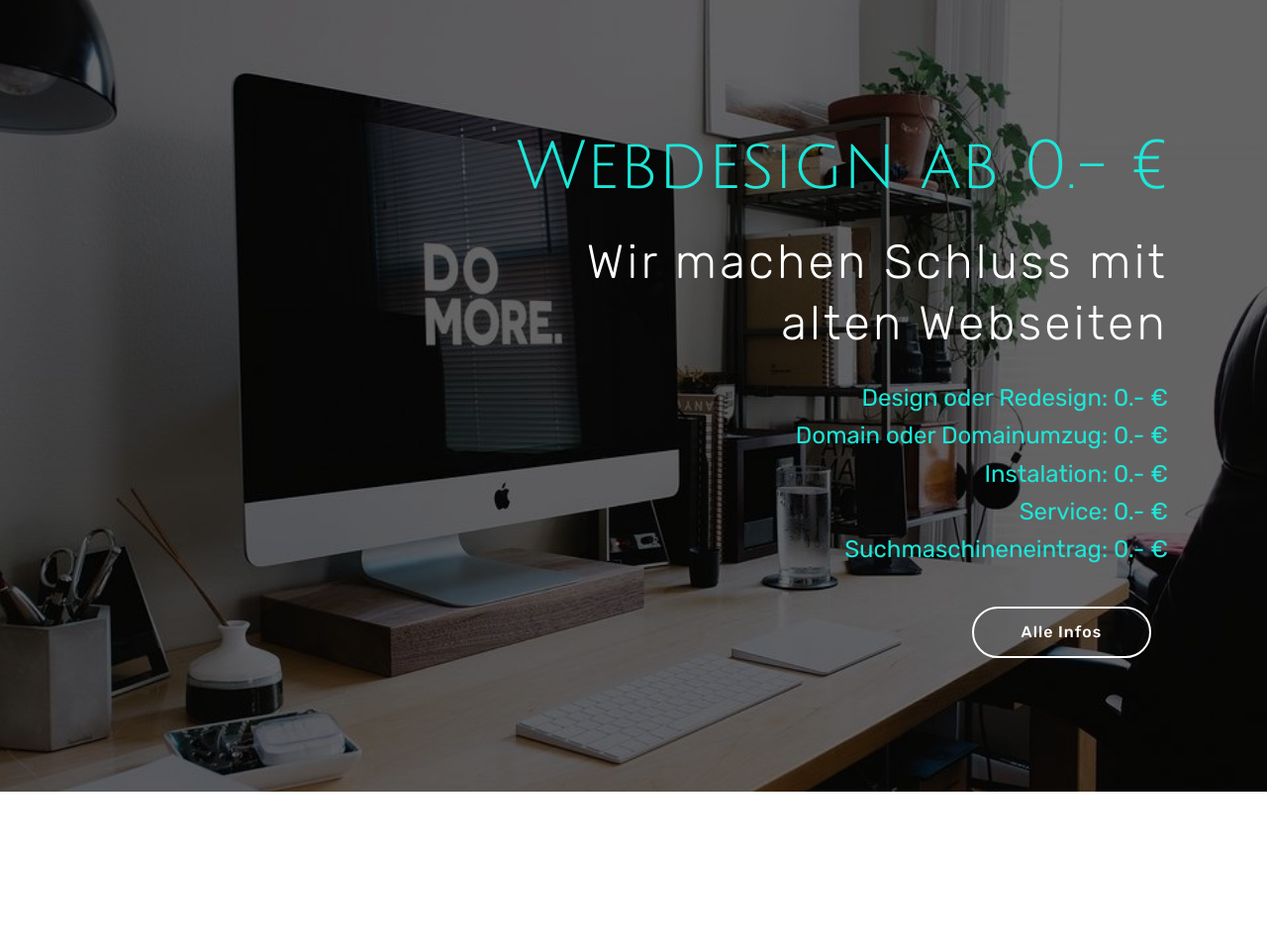
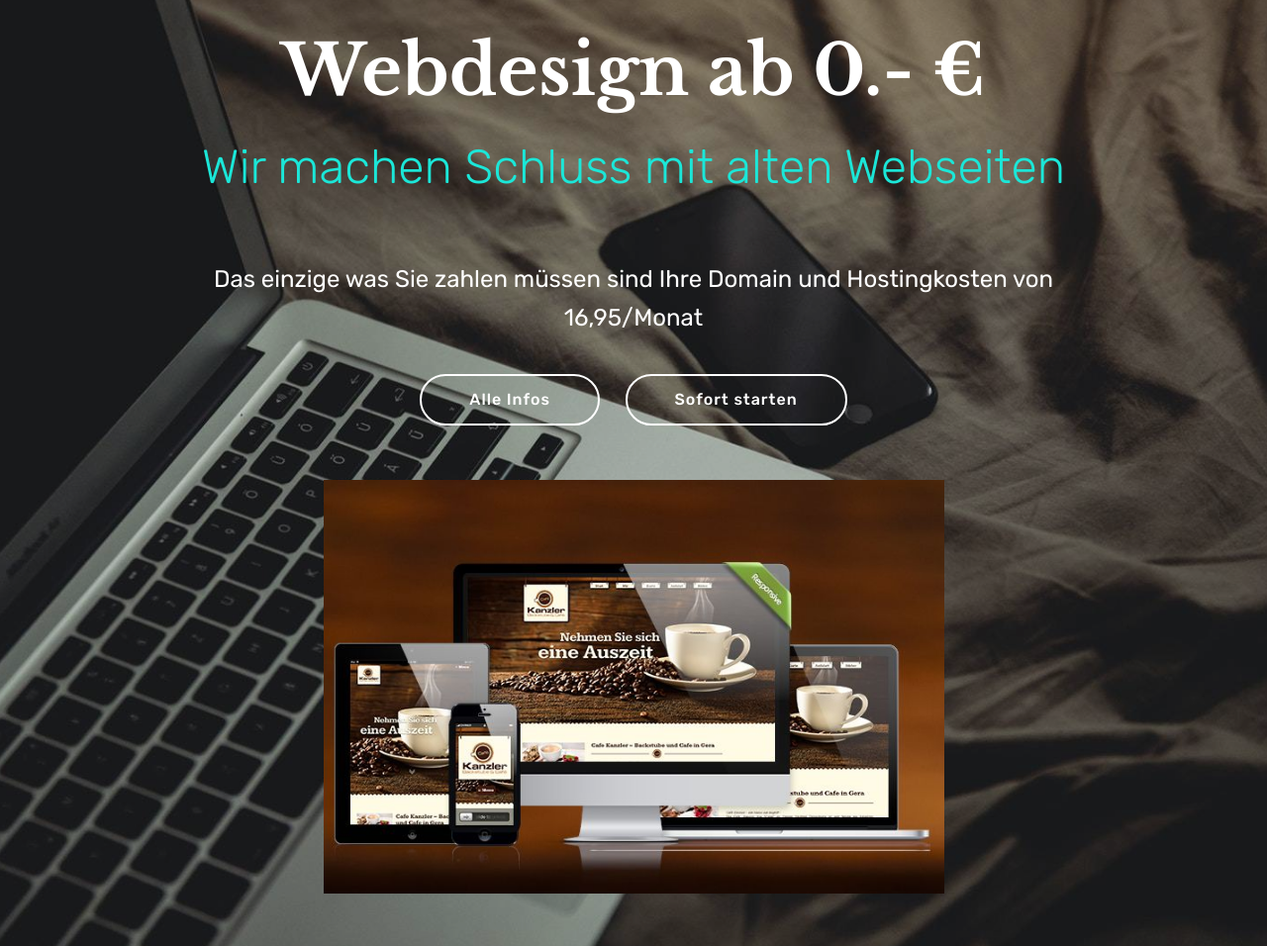
Before and after one commit to Web-Steps/homepage-ab-0Euro, a plain HTML site: page index.html in a window 1280 px wide. Shown: the top 956 px of the page at 99% size. Before the commit the page ends 800 px from the top, so only its background shows below. Drawn offline with nearby package versions, Linux system fonts and the light colour scheme.

Commit message:
create github pages

```diff
--- a/assets/images/hashes.json
+++ b/assets/images/hashes.json
@@ -1 +1 @@
-{"Bz1HcaNgdSsFSFZlJt7WFg==":"nulleuro-392x277.jpg","1IW715m7dQ2+ThBNpPUgOw==":"02.jpg","EHLXJz30A6msu4l2DcV76A==":"background2.jpg","W8aC22rU3p7pPCo9fvVpiw==":"mbr-720x1080.jpg","AVCqAGzAL/CJtr+bwMXyYw==":"computer-2593921_960-720-960x640.jpg"}
+{"Bz1HcaNgdSsFSFZlJt7WFg==":"nulleuro-392x277.jpg","1IW715m7dQ2+ThBNpPUgOw==":"02.jpg","EHLXJz30A6msu4l2DcV76A==":"background2.jpg","W8aC22rU3p7pPCo9fvVpiw==":"mbr-720x1080.jpg","AVCqAGzAL/CJtr+bwMXyYw==":"computer-2593921_960-720-960x640.jpg","TR3EC0e687towivo679bNQ==":"mbr-1623x1080.jpg","ZQAfT9AAgANgJ/tl/BZz1Q==":"mbr-1620x1080.jpg","qksI5KKX9B87PTi+IalkoQ==":"responsive-webdesign-700x467.jpg","fOAq1awyLpWdS9DG0XKU5g==":"mbr-721x1080.jpg","/c596FOYoXFNMCX2ogs7Gg==":"mbr-1-1620x1080.jpg"}
--- a/assets/mobirise/css/mbr-additional.css
+++ b/assets/mobirise/css/mbr-additional.css
@@ -1,4 +1,4 @@
-@import url(https://fonts.googleapis.com/css?family=Julius+Sans+One:400);
+@import url(https://fonts.googleapis.com/css?family=Libre+Baskerville:400,400i,700);
 @import url(https://fonts.googleapis.com/css?family=Rubik:300,300i,400,400i,500,500i,700,700i,900,900i);
 
 
@@ -21,11 +21,11 @@ body {
   line-height: 1.6;
 }
 .display-1 {
-  font-family: 'Julius Sans One', sans-serif;
-  font-size: 4.25rem;
+  font-family: 'Libre Baskerville', serif;
+  font-size: 4.4rem;
 }
 .display-1 > .mbr-iconfont {
-  font-size: 6.8rem;
+  font-size: 7.04rem;
 }
 .display-2 {
   font-family: 'Rubik', sans-serif;
@@ -62,9 +62,9 @@ body {
 /* 0.65 - min scale variable, may vary */
 @media (max-width: 768px) {
   .display-1 {
-    font-size: 3.4rem;
-    font-size: calc( 2.1374999999999997rem + (4.25 - 2.1374999999999997) * ((100vw - 20rem) / (48 - 20)));
-    line-height: calc( 1.4 * (2.1374999999999997rem + (4.25 - 2.1374999999999997) * ((100vw - 20rem) / (48 - 20))));
+    font-size: 3.52rem;
+    font-size: calc( 2.19rem + (4.4 - 2.19) * ((100vw - 20rem) / (48 - 20)));
+    line-height: calc( 1.4 * (2.19rem + (4.4 - 2.19) * ((100vw - 20rem) / (48 - 20))));
   }
   .display-2 {
     font-size: 2.4rem;
@@ -1364,23 +1364,25 @@ body {
   height: auto;
   min-height: 100vh;
 }
-.cid-qCgu1qZjDV {
-  background-image: url("../../../assets/images/computer-2593921-960-720-960x640.jpg");
+.cid-qFnivyAjVA {
+  padding-top: 30px;
+  padding-bottom: 60px;
+  background-image: url("../../../assets/images/mbr-1-1620x1080.jpg");
 }
-.cid-qCgu1qZjDV .mbr-section-subtitle {
-  letter-spacing: .2rem;
+.cid-qFnivyAjVA .mbr-figure {
+  margin: 0 auto;
+  width: 100%;
+  display: flex;
+  justify-content: center;
 }
-.cid-qCgu1qZjDV SPAN {
+.cid-qFnivyAjVA .mbr-figure img {
+  height: 100%;
+}
+@media (max-width: 991px) {
+  .cid-qFnivyAjVA .mbr-figure img {
+    width: 100% !important;
+  }
+}
+.cid-qFnivyAjVA H3 {
   color: #1be7d8;
 }
-.cid-qCgu1qZjDV .mbr-text,
-.cid-qCgu1qZjDV .mbr-section-btn {
-  color: #1be7d8;
-  text-align: right;
-}
-.cid-qCgu1qZjDV H1 {
-  text-align: right;
-}
-.cid-qCgu1qZjDV H3 {
-  text-align: right;
-}
--- a/index.html
+++ b/index.html
@@ -8,7 +8,6 @@
   <meta name="viewport" content="width=device-width, initial-scale=1, minimum-scale=1">
   <meta name="description" content="">
   <title>Home</title>
-  <link rel="stylesheet" href="assets/web/assets/mobirise-icons/mobirise-icons.css">
   <link rel="stylesheet" href="assets/tether/tether.min.css">
   <link rel="stylesheet" href="assets/bootstrap/css/bootstrap.min.css">
   <link rel="stylesheet" href="assets/bootstrap/css/bootstrap-grid.min.css">
@@ -21,30 +20,32 @@
 
 </head>
 <body>
-<section class="header10 cid-qCgu1qZjDV mbr-fullscreen mbr-parallax-background" id="header10-0" data-rv-view="49">
+<section class="header4 cid-qFnivyAjVA mbr-parallax-background" id="header4-2" data-rv-view="1194">
 
 
 
-    <div class="mbr-overlay" style="opacity: 0.6; background-color: rgb(0, 0, 0);">
+    <div class="mbr-overlay" style="opacity: 0.2; background-color: rgb(0, 0, 0);">
     </div>
 
     <div class="container">
-        <div class="media-container-column mbr-white col-lg-8 col-md-10 ml-auto">
-            <h1 class="mbr-section-title align-right mbr-bold pb-3 mbr-fonts-style display-1"><span style="font-weight: normal;">Webdesign ab 0.- €</span></h1>
-            <h3 class="mbr-section-subtitle align-right mbr-light pb-3 mbr-fonts-style display-2">
-                Wir machen Schluss mit alten Webseiten</h3>
-            <p class="mbr-text align-right pb-3 mbr-fonts-style display-5">
-               Design oder Redesign:&nbsp;0.- €<br>Domain oder Domainumzug:&nbsp;0.- €<br>Instalation:&nbsp;0.- €<br>Service:&nbsp;0.- €<br>Suchmaschineneintrag: 0.- €<br>
-            </p>
-            <div class="mbr-section-btn align-right"><a class="btn btn-md btn-white-outline display-4" href="http://www.web-steps.de/webdesign.html#content5-2e">Alle Infos</a></div>
+        <div class="row justify-content-md-center">
+            <div class="media-content col-md-10">
+                <h1 class="mbr-section-title align-center mbr-white pb-3 mbr-bold mbr-fonts-style display-1">Webdesign ab 0.- €</h1>
+                <h3 class="mbr-section-subtitle align-center mbr-white mbr-light pb-3 mbr-fonts-style display-2">Wir machen Schluss mit alten Webseiten</h3>
+                <div class="mbr-text align-center mbr-white pb-3">
+                    <p class="mbr-text mbr-fonts-style display-5"><br>Das einzige was Sie zahlen müssen sind Ihre Domain und Hostingkosten von 16,95/Monat</p>
+                </div>
+                <div class="mbr-section-btn align-center"><a class="btn btn-md btn-white-outline display-4" href="http://www.web-steps.de/webdesign.html#content5-2e">Alle Infos</a> <a class="btn btn-md btn-white-outline display-4" href="https://form.jotformeu.com/73203854555357">Sofort starten</a></div>
+            </div>
+            <div class="mbr-figure pt-5">
+                <img src="assets/images/responsive-webdesign-700x467.jpg" alt="Mobirise" title="" media-simple="true" style="width: 55%;">
+            </div>
         </div>
     </div>
-
-
 </section>
 
 
-  <section class="engine"><a href="https://mobirise.co/e">web page design software</a></section><script src="assets/web/assets/jquery/jquery.min.js"></script>
+  <section class="engine"><a href="https://mobirise.co/p">bootstrap dropdown</a></section><script src="assets/web/assets/jquery/jquery.min.js"></script>
   <script src="assets/popper/popper.min.js"></script>
   <script src="assets/tether/tether.min.js"></script>
   <script src="assets/bootstrap/js/bootstrap.min.js"></script>
```
Also changed, not shown: assets/images/mbr-1-1620x1080.jpg (added), assets/images/responsive-webdesign-700x467.jpg (added), 1 other file.
